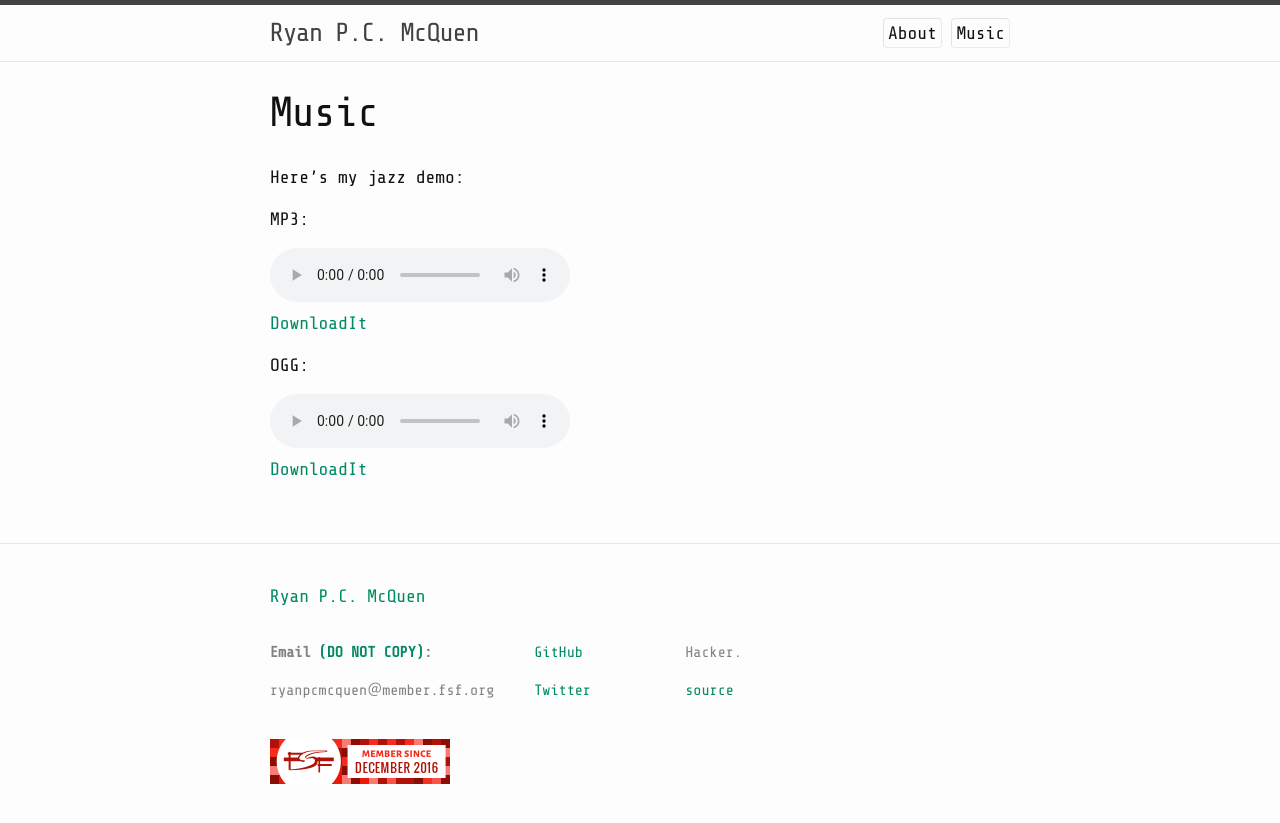
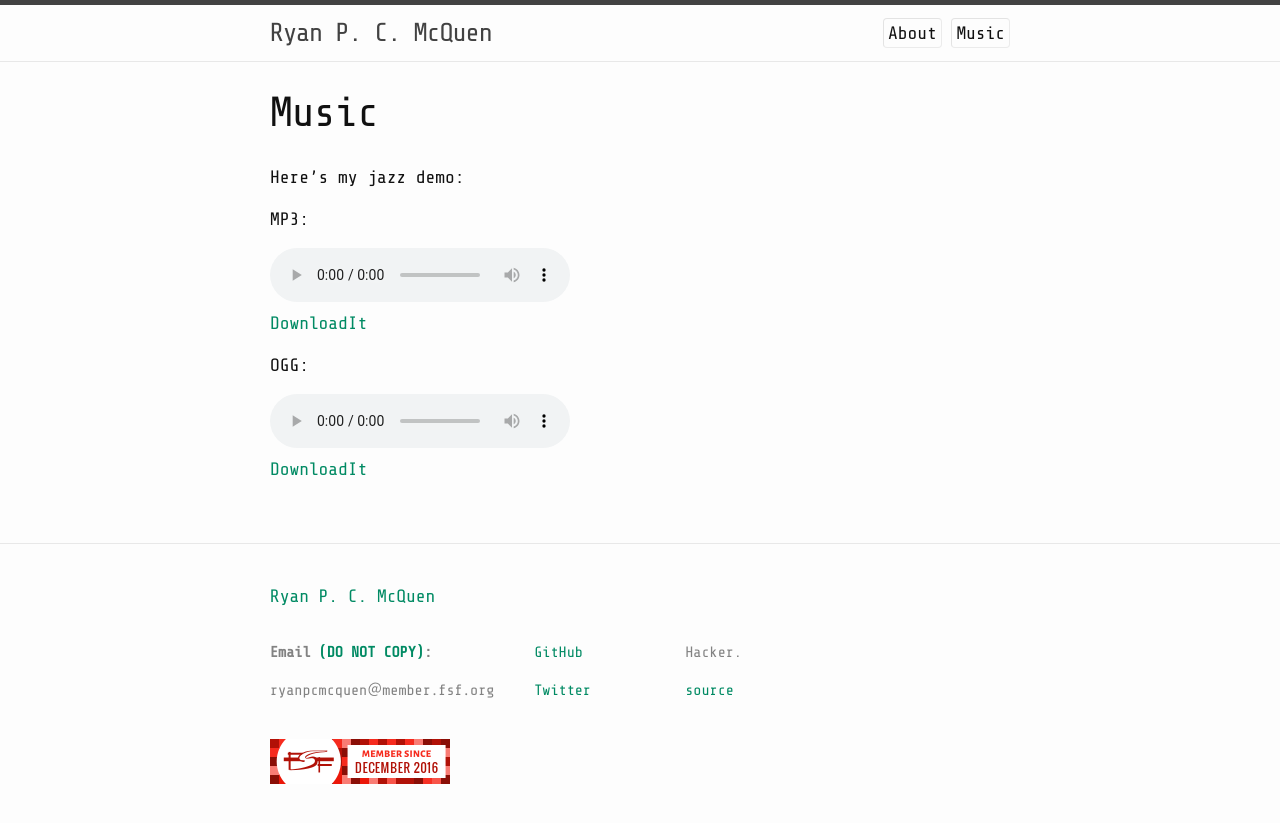
Before and after one commit to ryanpcmcquen/ryanpcmcquen.github.io, a Jekyll site: the page built from music.md, in a window 1280 px wide. Shown: the top 823 px of the page. Built offline with Jekyll 4.4.1, drawn with Linux system fonts in a browser that asks for light colours; a script that is not in the unit is left out; some of the changed lines change nothing that is shown.

Commit message:
Fix some things.

```diff
--- a/_config.yml
+++ b/_config.yml
@@ -1,11 +1,12 @@
-# Site settings
-title: Ryan P.C. McQuen
-##email: ryanpcmcquen AT member DOT fsf DOT org
+# Site settings:
+title: Ryan P. C. McQuen
 description: Hacker.
-baseurl: "" # the subpath of your site, e.g. /blog/
-url: "https://ryanpcmcquen.org" # the base hostname & protocol for your site
+# The subpath of your site, e.g. /blog/:
+baseurl: ""
+# The base hostname & protocol for your site:
+url: "https://ryanpcmcquen.org"
 twitter_username: ryanpcmcquen
 github_username: ryanpcmcquen
 
-# Build settings
+# Build settings:
 markdown: kramdown
```
